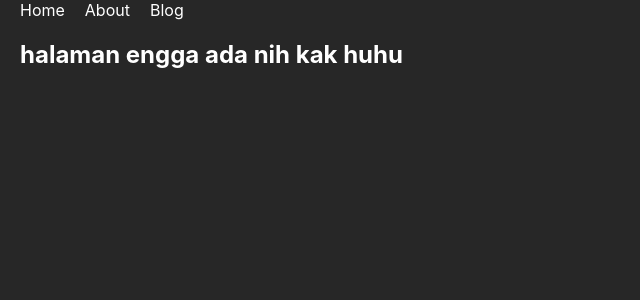
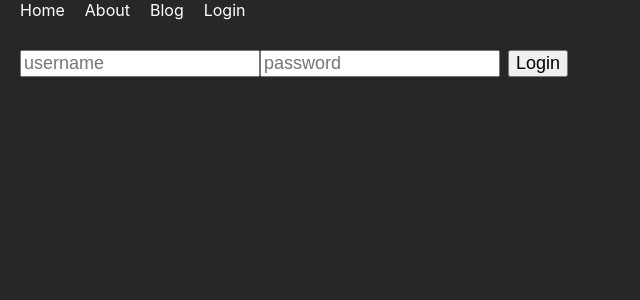
Before and after one commit to indrayanipitri/the-toolchain-reactjs, a React (Create React App) app: page /login in a window 1280 px wide. Shown: the top 300 px of the page, without its empty margins (0-640 px from the left). Built offline with nearby package versions, Linux system fonts and the light colour scheme.

Commit message:
redirect programmatically

```diff
--- a/src/App.css
+++ b/src/App.css
@@ -37,3 +37,7 @@ li {
 a:hover {
   color: yellow;
 }
+
+form {
+  margin-top: 30px;
+}
--- a/src/App.js
+++ b/src/App.js
@@ -6,6 +6,8 @@ import AboutTeam from './AboutTeam';
 import Blog from './Blog';
 import BlogDetail from './BlogDetail';
 import NotFound from './NotFound';
+import Login from './Login';
+import Dashboard from './Dasboard';
 
 function App() {
   return (
@@ -14,6 +16,7 @@ function App() {
         <Link to="/">Home</Link>
         <Link to="/about">About</Link>
         <Link to="/blog">Blog</Link>
+        <Link to="/login">Login</Link>
       </nav>
       <Routes>
        <Route path="/" element={<Home />}/>
@@ -22,6 +25,8 @@ function App() {
        </Route>
        <Route path="blog" element={<Blog />}/>
        <Route path="blog/:slug" element={<BlogDetail />}/>
+       <Route path="login" element={<Login />} />
+       <Route path="dashboard" element={<Dashboard />}/>
        <Route path="*" element={<NotFound />}/>
       </Routes>
     </div>
--- /dev/null
+++ b/src/Dasboard.js
@@ -0,0 +1,3 @@
+export default function Dashboard() {
+    return <h2>Udah masuk  ke halaman Dashboard nih!</h2>
+}
--- /dev/null
+++ b/src/Login.js
@@ -0,0 +1,25 @@
+import { useNavigate } from "react-router-dom";
+
+export default function Login(){
+
+    const navigate = useNavigate();
+
+    function loginHandler(event) {
+        event.preventDefault();
+
+        const checkLogin = true;
+        if (checkLogin) {
+            navigate('/dashboard')
+        }
+    }
+
+    return (
+        <>
+        <form onSubmit={loginHandler}>
+            <input type="text" name="username" placeholder="username" />
+            <input type="password" name="password" placeholder="password" />
+            <button type="submit">Login</button>
+        </form>
+        </>
+    )
+}
```
